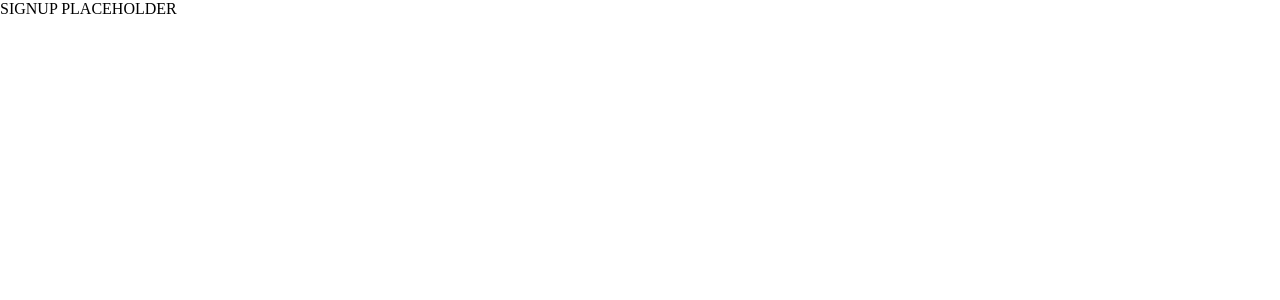
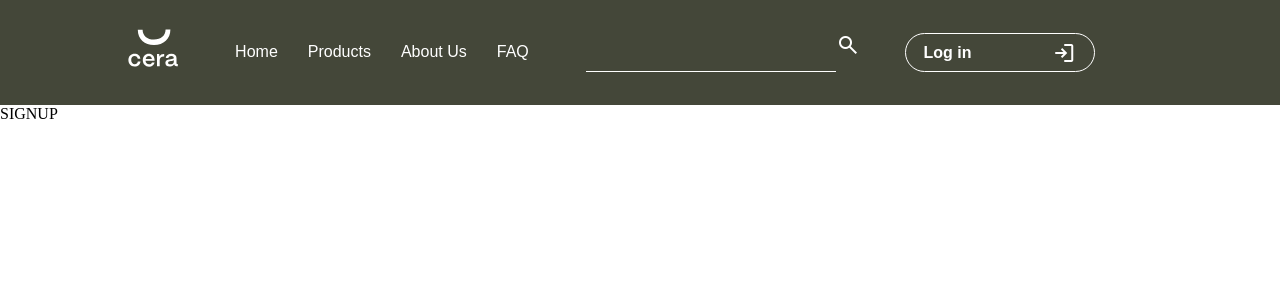
Before and after one commit to jureisgui/cera-app, a Vue app in the folder front-end/: page /signup in a window 1280 px wide. Shown: the top 300 px of the page. Built offline with nearby package versions, Linux system fonts and the light colour scheme.

Commit message:
tested on Signup page

```diff
--- a/front-end/src/views/SignUp.vue
+++ b/front-end/src/views/SignUp.vue
@@ -1,7 +1,6 @@
 <template>
-    <div>
-        SIGNUP PLACEHOLDER
-    </div>
+  <Header Header_class="green" Logo="src/assets/img/white_logo-01-01.svg" />
+SIGNUP
 </template>
 
 <style scoped>
@@ -9,5 +8,15 @@
 </style>
 
 <script setup>
+import Header from '../components/Header.vue'
+</script>
 
+<script>
+export default {
+  data() {
+    return {
+
+    };
+  },
+};
 </script>
```
